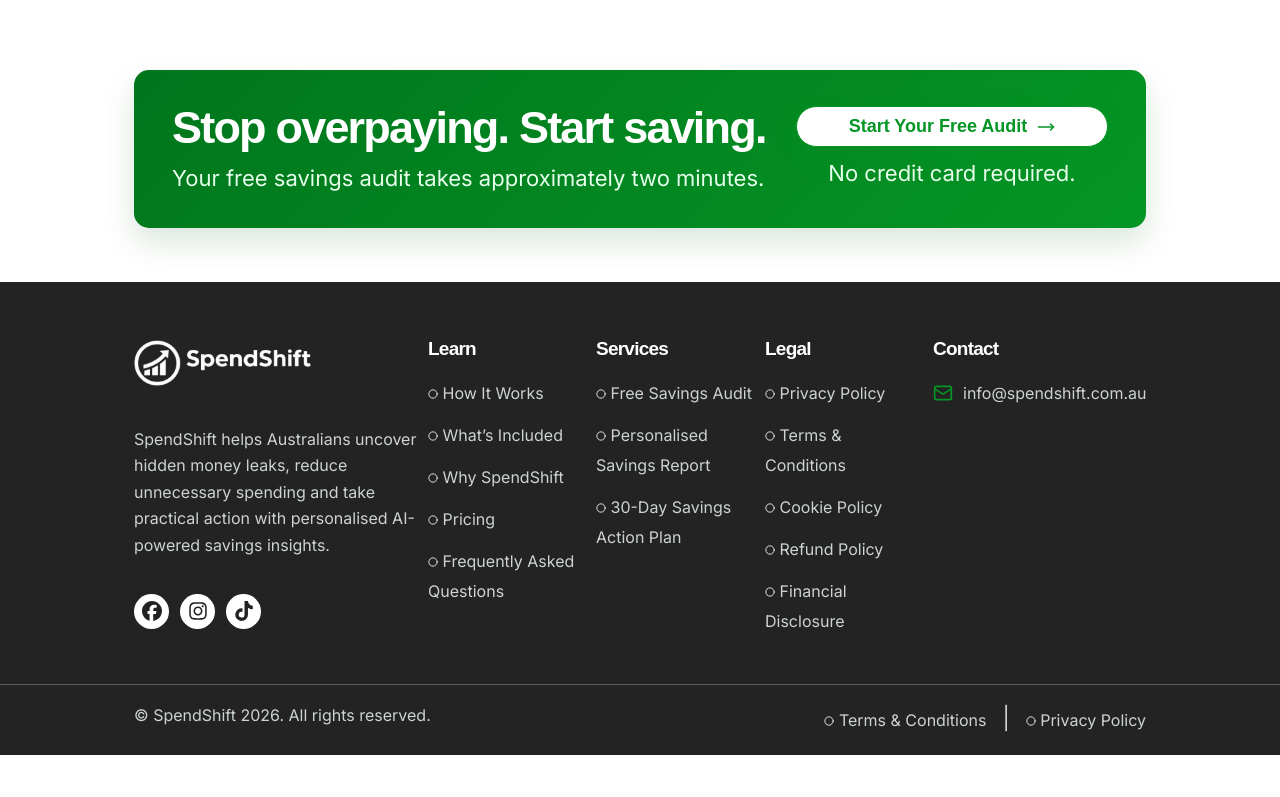
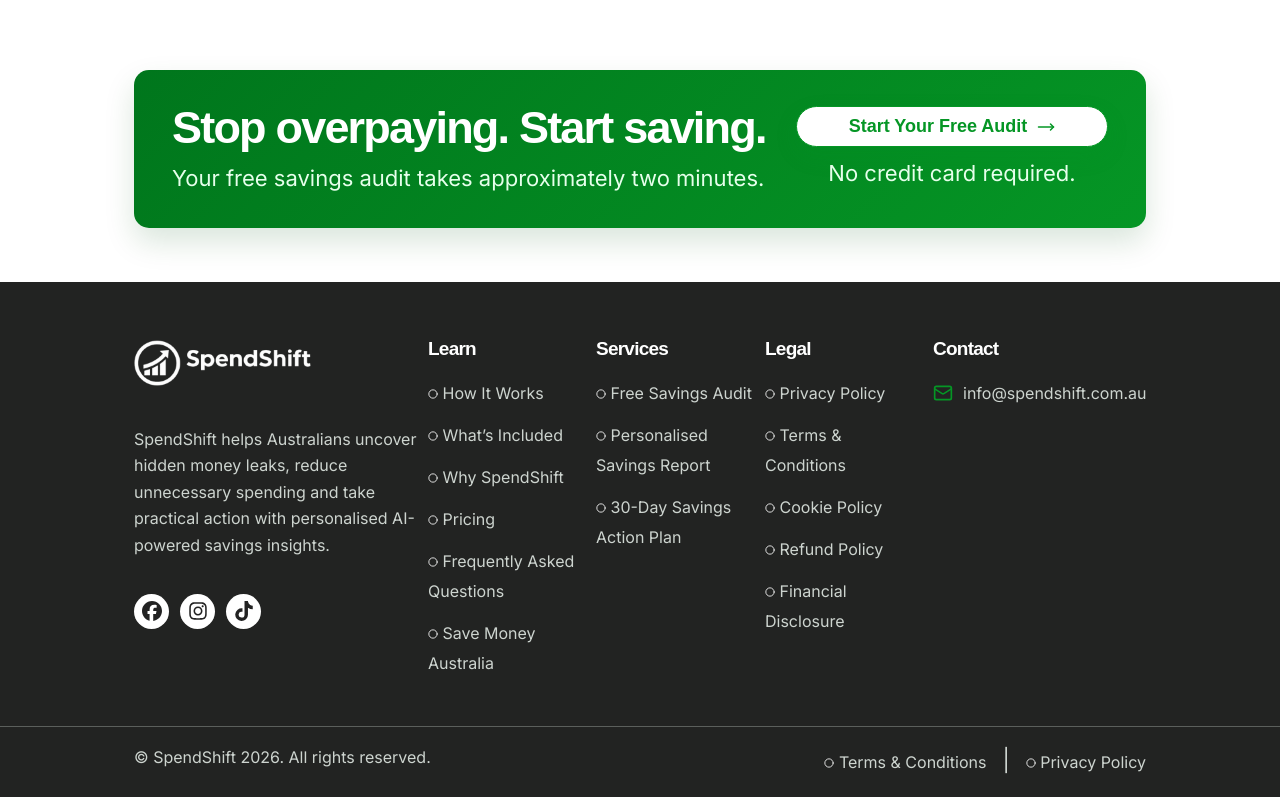
Before and after one commit to SpendShiftOfficial/Spenshiftnew, a Next.js app: page / in a window 1280 px wide. Shown: the part 7826-8623 px from the top of the page. Before the commit the page ends 8581 px from the top, so only its background shows below. Built offline with nearby package versions, Linux system fonts and the light colour scheme; a web font is replaced by a local one.

Commit message:
Add savings guide to footer

```diff
--- a/components/Footer.tsx
+++ b/components/Footer.tsx
@@ -83,6 +83,7 @@
           <Link href="/why-spendshift"><Circle size={10} color="#fff" /> Why SpendShift</Link>
           <Link href="/pricing"><Circle size={10} color="#fff" /> Pricing</Link>
           <Link href="/#faq"><Circle size={10} color="#fff" /> Frequently Asked Questions</Link>
+         <Link href="/save-money-australia"><Circle size={10} color="#fff" /> Save Money Australia</Link>
         </div>
 
         <div className="reveal-up">
```
